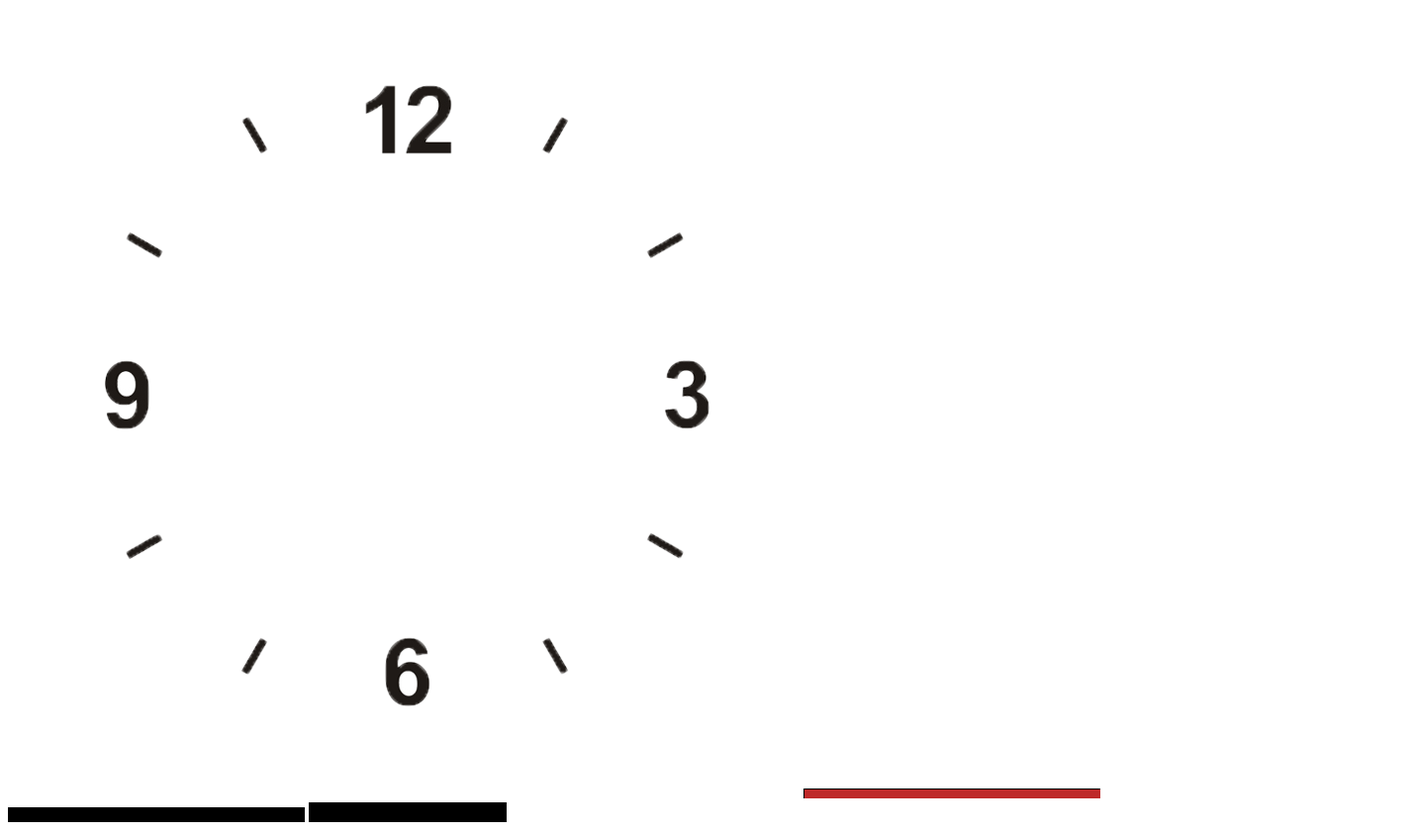
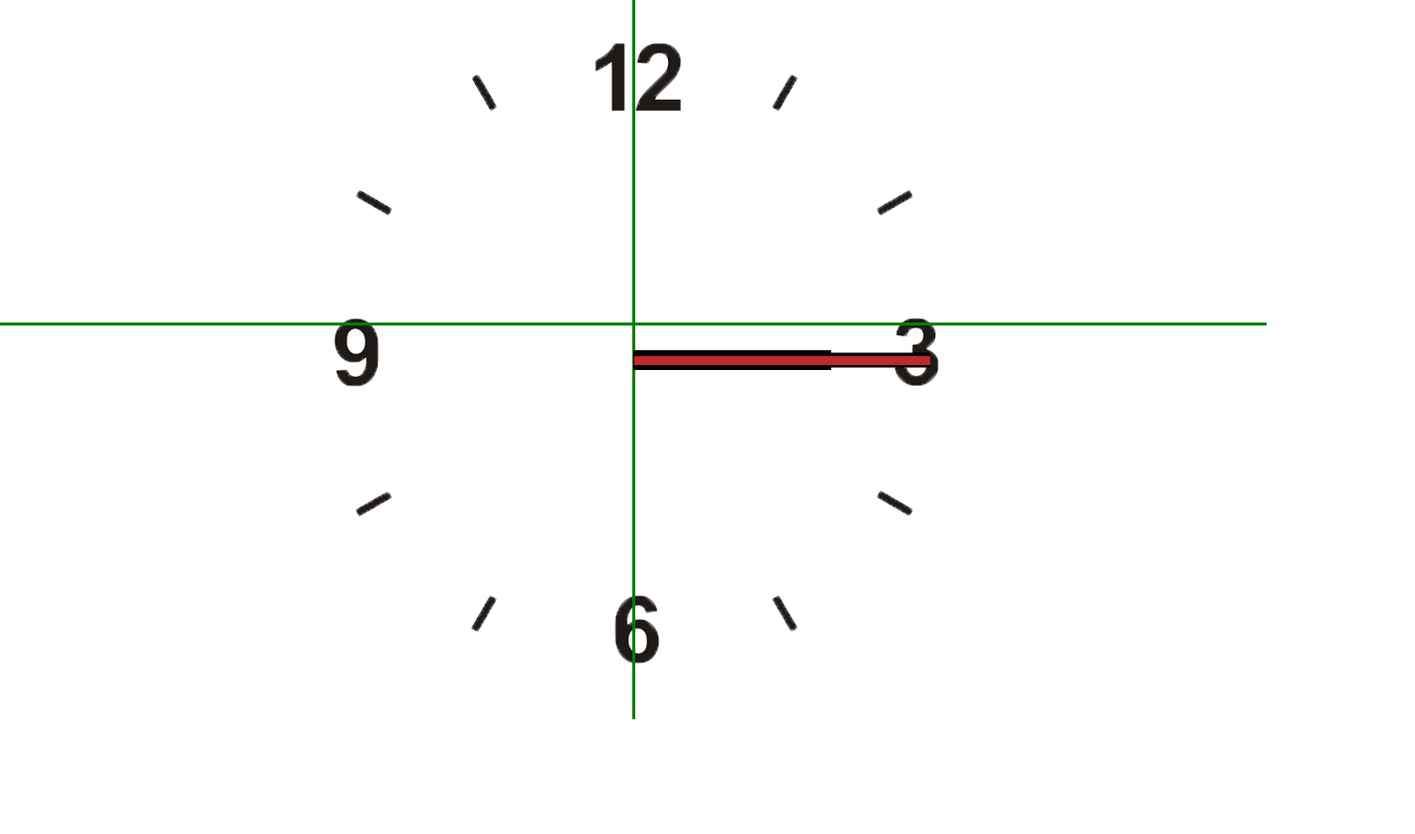
Before and after one commit to betterthan-yesterday/simple-clock, a plain HTML site: page src/index.html in a window 1280 px wide. Shown: the part 73-916 px from the top of the page at 99% size, 1430 px wide, since content can reach past the window. After the commit the page ends 857 px from the top, so only its background shows below. Drawn offline with Linux system fonts and the light colour scheme.

Commit message:
Complete layout
Layout of clock is basically completed. TODO work on rotation of hands.

```diff
--- a/src/index.html
+++ b/src/index.html
@@ -8,12 +8,15 @@
         <link rel="stylesheet" href="style.css">
     </head>
     <body>
+        <div class="center-vertical"></div>
+        <div class="center-horizontal"></div>
+        <button>Click</button>
         <h1>Simple Clock</h1>
-        <div class="main">
-            <img src="../images/clock-face.png">
-            <img src="../images/sec-hand.png">
-            <img src="../images/min-hand.png">
-            <img src="../images/hour-hand.png">
+        <img src="../images/clock-face.png" id="clock-face">
+        <div class="hands">
+            <img src="../images/sec-hand.png" id="sec-hand">
+            <img src="../images/min-hand.png" id="min-hand">
+            <img src="../images/hour-hand.png" id="hour-hand">
         </div>
 
         <script src="script.js" defer></script>
--- a/src/style.css
+++ b/src/style.css
@@ -0,0 +1,73 @@
+body {
+    margin: 0;
+    padding: 0;
+}
+
+h1 {
+    text-align: center;
+    margin: 0 0;
+}
+
+button {
+    position: absolute;
+}
+
+.center-vertical {
+    position: fixed;
+    width: 3px;
+    height: 100vh;
+    left: 50%;
+    background-color: green;
+    transform: translate(-50%, 0);
+    transition: height 2s;
+}
+
+.center-horizontal {
+    position: fixed;
+    width: 100vw;
+    height: 3px;
+    top: 50%;
+    background-color: green;
+    transform: translate(0, -50%);
+}
+
+#clock-face {
+    display: grid;
+    margin: 0 auto;
+}
+
+.hands {
+    position: relative;
+    display: grid;
+    margin: 0 0;
+    top: -400px;
+    left: 150px;
+    justify-content: center;
+}
+
+.hands>* {
+    margin: 0 0;
+    padding: 0;
+    transform-origin: 0 50%;
+    transform: translate(0%, -50%);
+}
+
+#sec-hand {
+    z-index: 2;
+    grid-column: 1;
+    grid-row: 1;
+}
+
+#min-hand {
+    z-index: 1;
+    grid-column: 1;
+    grid-row: 1;
+}
+
+#hour-hand {
+    grid-column: 1;
+    grid-row: 1;
+}
+
+#sec-hand:hover {
+}
```
